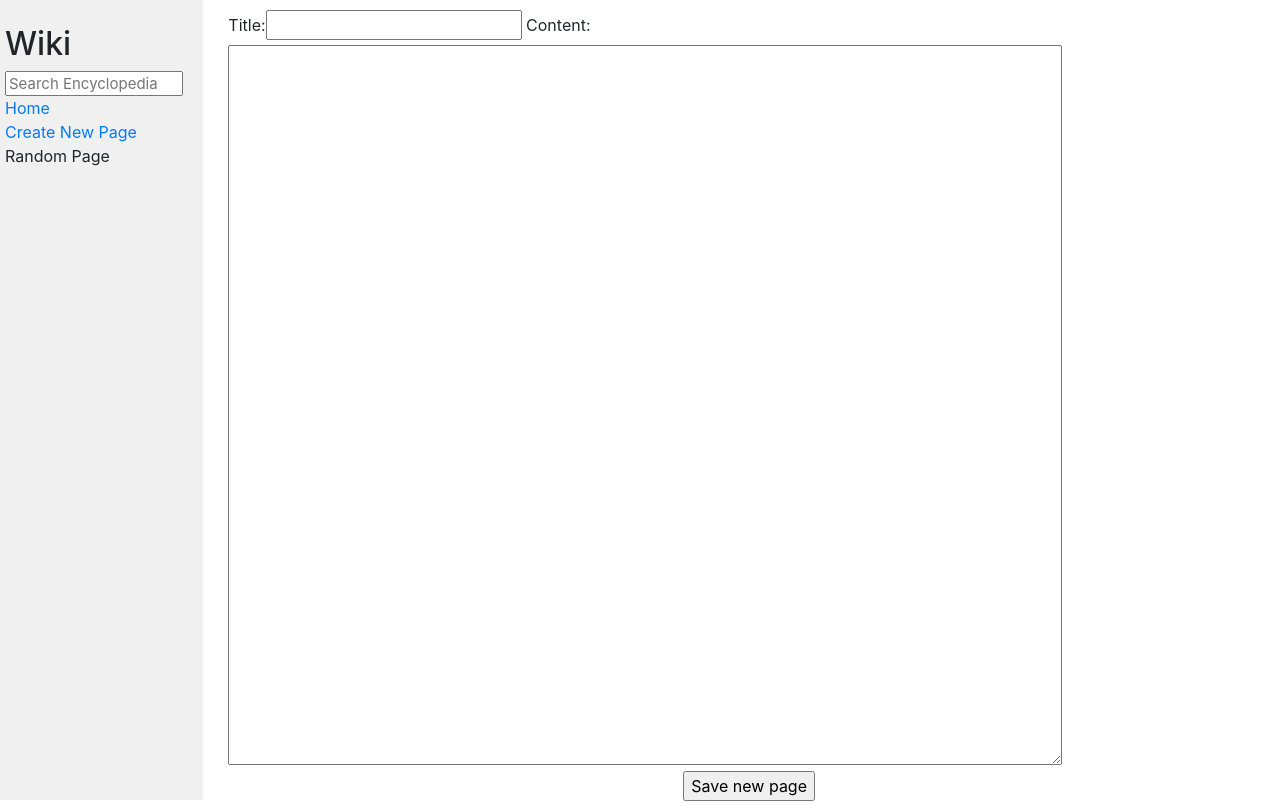
After one commit to laharke/wiki, a Django app: page /newpage in a window 1280 px wide. The commit adds this page. Run offline with Django 3.2, Linux system fonts and the light colour scheme; some libraries are stand-ins or nearby versions.

Commit message:
Create new page now working

```diff
--- a/encyclopedia/static/encyclopedia/styles.css
+++ b/encyclopedia/static/encyclopedia/styles.css
@@ -36,3 +36,7 @@ textarea {
 .sidebar h2 {
     margin-top: 5px;
 }
+
+#saveNewEntry {
+    text-align: center;
+}
--- a/encyclopedia/templates/encyclopedia/layout.html
+++ b/encyclopedia/templates/encyclopedia/layout.html
@@ -19,7 +19,7 @@
                     <a href="{% url 'index' %}">Home</a>
                 </div>
                 <div>
-                    Create New Page
+                    <a href="{% url 'new_page' %}">Create New Page</a>
                 </div>
                 <div>
                     Random Page
--- /dev/null
+++ b/encyclopedia/templates/encyclopedia/newpage.html
@@ -0,0 +1,17 @@
+{% extends "encyclopedia/layout.html" %}
+
+{% block title %}
+    Create New Page
+{% endblock %}
+
+{% block body %}
+<form action="{% url 'new_page' %}" method="POST">
+    <div class="container">
+        {% csrf_token %}
+        {{ form }}
+    </div>
+    <div id="saveNewEntry">
+        <input type="submit" value="Save new page">
+    </div>
+</form>
+{% endblock %}
--- a/encyclopedia/urls.py
+++ b/encyclopedia/urls.py
@@ -5,5 +5,6 @@ from . import views
 urlpatterns = [
     path("", views.index, name="index"),
     path("wiki/<str:name>", views.entry_page, name="entry_page"),
-    path("serach", views.search, name="search")
+    path("serach", views.search, name="search"),
+    path("newpage", views.new_page, name="new_page")
 ]
--- a/encyclopedia/views.py
+++ b/encyclopedia/views.py
@@ -1,5 +1,8 @@
 from django.shortcuts import render, redirect
 from django.contrib import messages
+from django import forms
+from django.http import HttpResponseRedirect
+from django.urls import reverse
 
 from . import util
 
@@ -53,3 +56,32 @@ def search(request):
             return render(request, "encyclopedia/search.html", {
                 "entries": similarList,
         })
+
+class NewEntryForm(forms.Form):
+    title = forms.CharField()
+    content = forms.CharField(widget=forms.Textarea())
+
+def new_page(request):
+    if request.method == "POST":
+        form = NewEntryForm(request.POST)
+        if form.is_valid():
+            title = form.cleaned_data['title']
+            content = form.cleaned_data['content']
+            #Si el titulo ya existe, hay que devolver un error
+            entries = util.list_entries()
+            if title in entries:
+                messages.error(request, 'That entry alredy exists')
+                return redirect('/')
+            #ya guarde la info, call function to save to the computer
+            util.save_entry(title, content)
+            #ya se creo la entry, ahora redirect the user to the entry itself
+            #aca lo que hag oes un redirect a la view entry_page y le paso el title como el name, arriba hice otra cosa porque no me salia en al funcion search, fixear maybe
+            return redirect("entry_page", name=title)
+
+
+
+    else:
+        #render form to user so he can complete it and save the new entry
+        return render(request, "encyclopedia/newpage.html", {
+            "form": NewEntryForm()
+        })
```
Also changed, not shown: encyclopedia/templates/encyclopedia/newpage2.html (added, +23 -0 lines), entries/Lebron.md (added, +1 -0 lines), entries/Luka.md (added, +1 -0 lines), entries/Mish.md (added, +1 -0 lines), entries/abc.md (added, +1 -0 lines), entries/asdfsafd.md (added, +1 -0 lines), entries/test.md (added, +1 -0 lines), entries/test2.md (added, +1 -0 lines).
